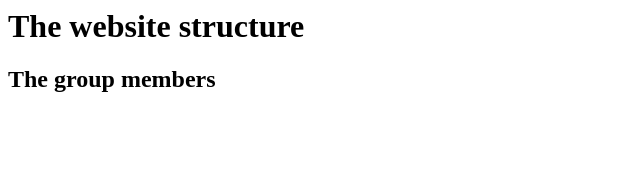
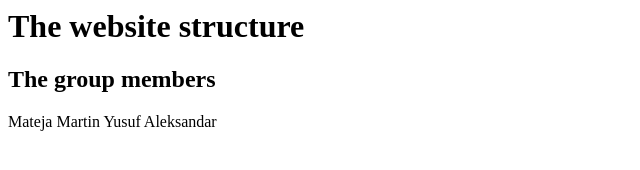
Before and after one commit to FrontEndCooks/exercise, a plain HTML site: page index.html in a window 1280 px wide. Shown: the whole page, without its empty margins (0-640 px from the left). Drawn offline with Linux system fonts and the light colour scheme.

Commit message:
Added webpage about Mateja

```diff
--- a/index.html
+++ b/index.html
@@ -4,6 +4,9 @@
   <body>
     <h1>The website structure</h1>
     <h2>The group members</h2>
-
+        Mateja
+        Martin
+        Yusuf
+        Aleksandar
   </body>
 </html>
```
